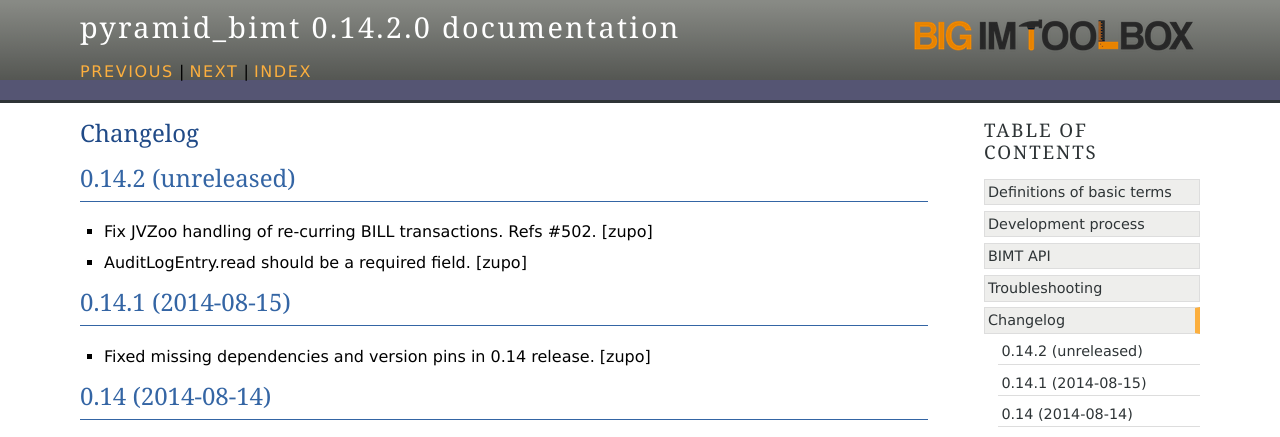
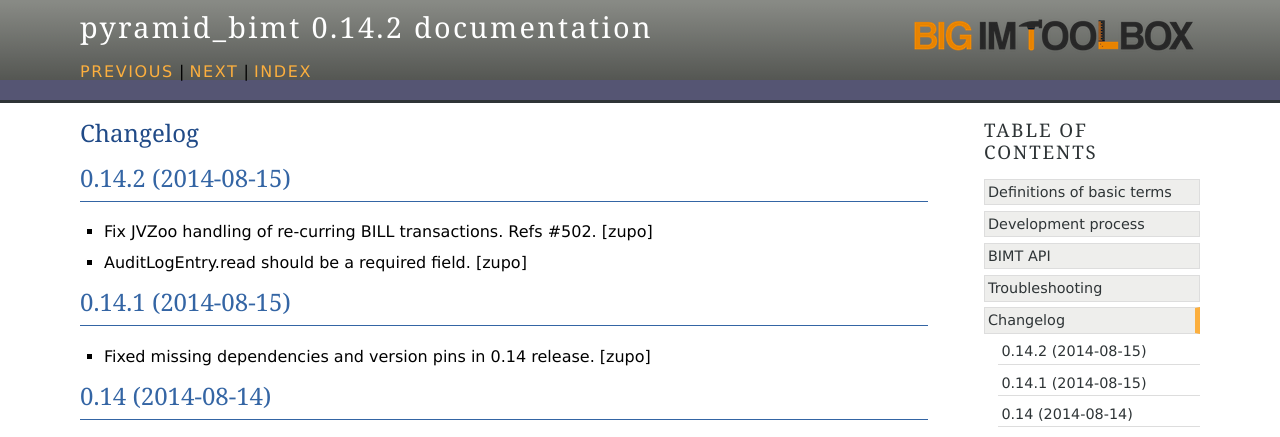
Before and after one commit to persho/pyramid_bimt, a Sphinx documentation site: the page built from docs/CHANGELOG.rst, in a window 1280 px wide and 900 px high. Shown: the top 437 px of the window. Built offline with Sphinx 7.4.7, drawn with Linux system fonts in a browser that asks for light colours.

Commit message:
Preparing release 0.14.2

```diff
--- a/docs/CHANGELOG.rst
+++ b/docs/CHANGELOG.rst
@@ -2,7 +2,7 @@ Changelog
 =========
 
 
-0.14.2 (unreleased)
+0.14.2 (2014-08-15)
 -------------------
 
 - Fix JVZoo handling of re-curring BILL transactions. Refs #502.
--- a/setup.py
+++ b/setup.py
@@ -18,7 +18,7 @@ long_description = \
 
 setup(
     name='pyramid_bimt',
-    version='0.14.2.dev0',
+    version='0.14.2',
     description='Base package for BIMT apps.',
     long_description=long_description,
     classifiers=[
```
